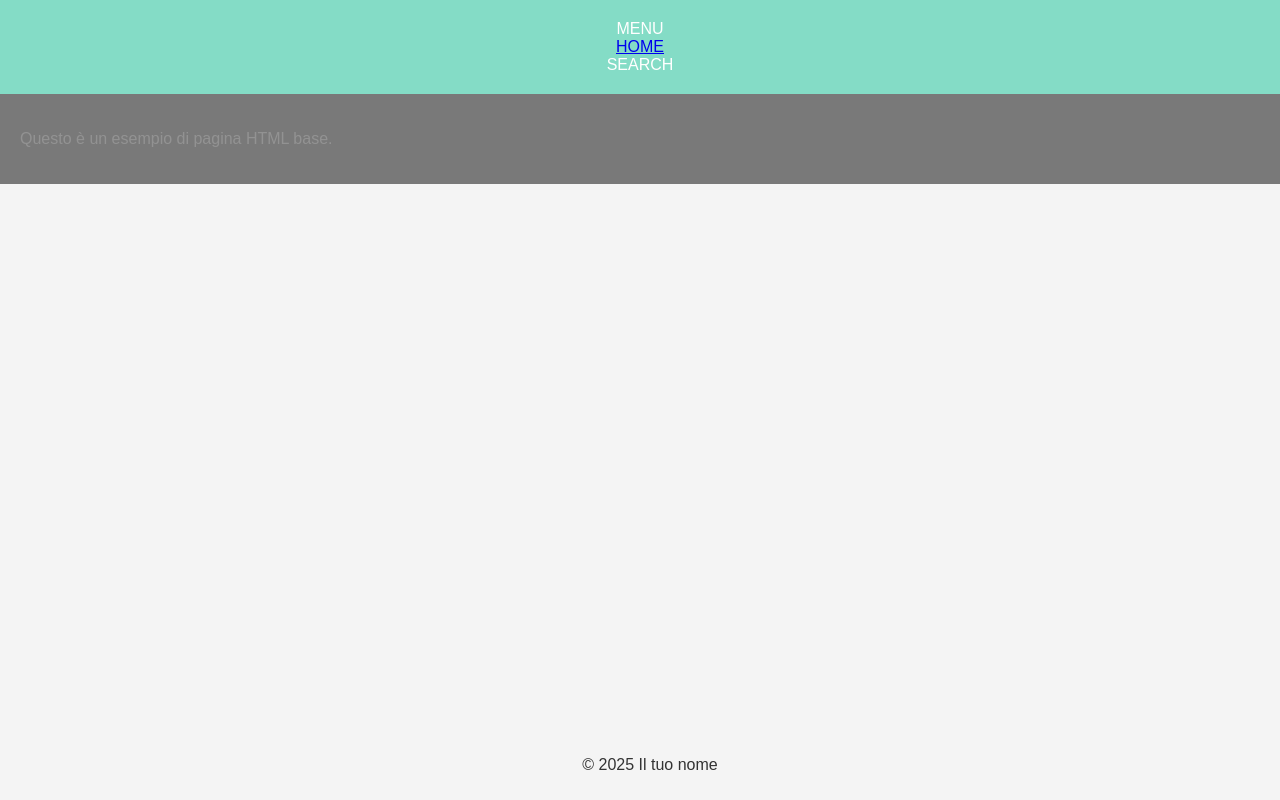
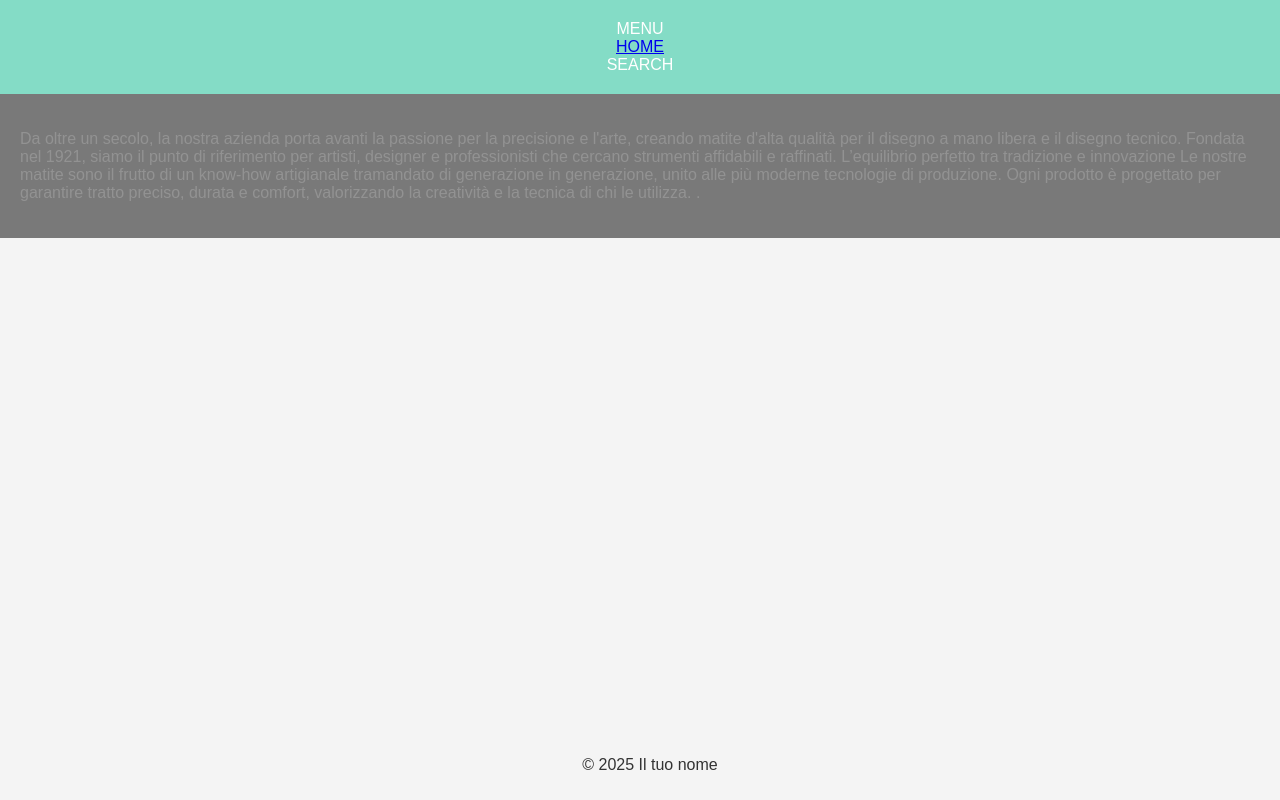
Before and after one commit to frankFTP/OscarRepository, a plain HTML site: page SitoGallardo/index.html in a window 1280 px wide. Drawn offline with Linux system fonts and the light colour scheme.

Commit message:
text added

```diff
--- a/SitoGallardo/index.html
+++ b/SitoGallardo/index.html
@@ -20,7 +20,10 @@
     </div>
   </header>
     <div class="container">
-        <p>Questo è un esempio di pagina HTML base.</p>
+        <p>Da oltre un secolo, la nostra azienda porta avanti la passione per la precisione e l'arte, creando matite d'alta qualità per il disegno a mano libera e il disegno tecnico. Fondata nel 1921, siamo il punto di riferimento per artisti, designer e professionisti che cercano strumenti affidabili e raffinati.
+L’equilibrio perfetto tra tradizione e innovazione
+Le nostre matite sono il frutto di un know-how artigianale tramandato di generazione in generazione, unito alle più moderne tecnologie di produzione. Ogni prodotto è progettato per garantire tratto preciso, durata e comfort, valorizzando la creatività e la tecnica di chi le utilizza.
+.</p>
 </div>
     <footer>
         <p>&copy; 2025 Il tuo nome</p>
```
